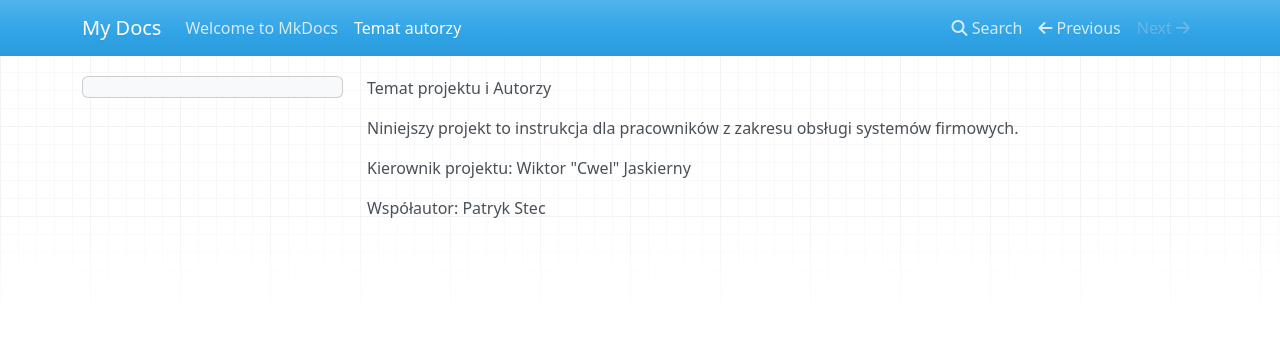
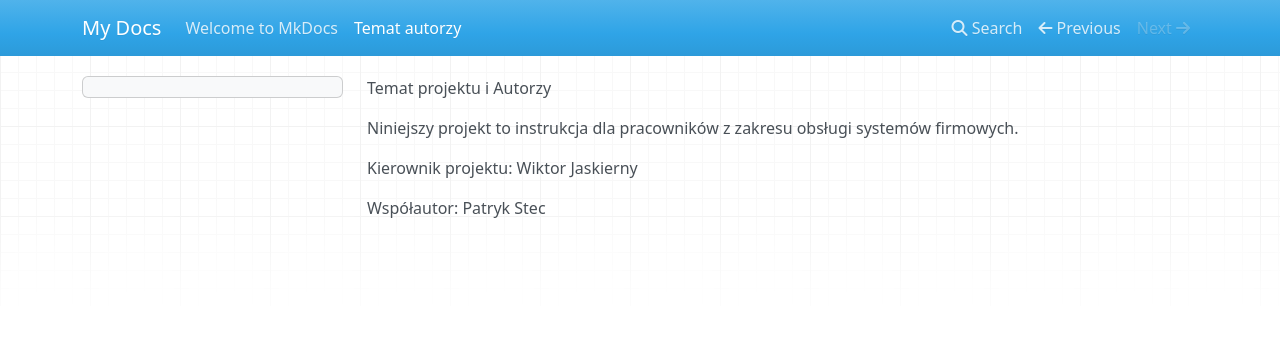
Before and after one commit to wikipliki/instrukcja-pracownicza-dev, an MkDocs documentation site: the page built from docs/temat_autorzy.md, in a window 1280 px wide. Shown: the top 352 px of the page. Built offline with MkDocs 1.6.1, drawn with Linux system fonts in a browser that asks for light colours; nearby versions of some CDN libraries.

Commit message:
Poprawki i edytowanie strony głównej

```diff
--- a/docs/temat_autorzy.md
+++ b/docs/temat_autorzy.md
@@ -4,6 +4,6 @@ Niniejszy projekt to instrukcja dla pracowników z zakresu obsługi systemów fi
 
 
 
-Kierownik projektu: Wiktor "Cwel" Jaskierny
+Kierownik projektu: Wiktor Jaskierny
 
 Współautor: Patryk Stec
```
Also changed, not shown: docs/index.md (+2 -0 lines).
